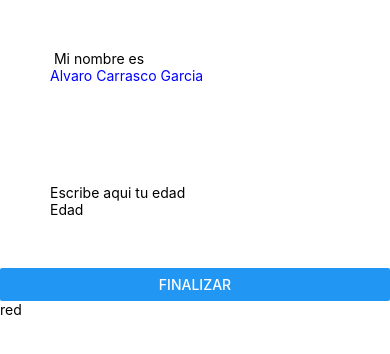
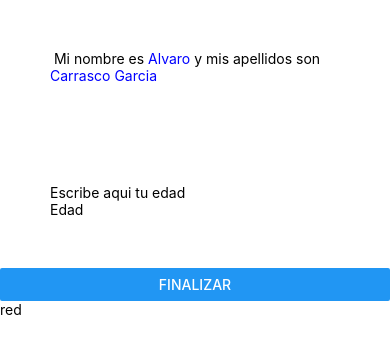
Before and after one commit to Ztatik11/PrimerProyecto, a React Native app: screen / in a window 390 px wide. Shown: the top 354 px of the page. Built offline with nearby package versions, Linux system fonts and the light colour scheme.

Commit message:
Actualizacion4

```diff
--- a/App.js
+++ b/App.js
@@ -4,8 +4,8 @@ import {Button, Text, View, StyleSheet, TextInput,} from "react-native";
 
 export default function App () {
 
-  const nombre = "Alvaro";
-  const apellidos = "Carrasco Garcia";
+  const nombre = <Text style ={[styles.bigBlue]}>Alvaro</Text>;
+  const apellidos = <Text style ={[styles.bigBlue]}>Carrasco Garcia</Text>;
   const [edad,setEdad] = useState(null);
   const [Texto,setTexto] = useState(null);
 
@@ -44,8 +44,8 @@ export default function App () {
 
     <View>
       <View  style ={[styles.View]}>
-      <Text> Mi nombre es </Text>
-      <Text style ={[styles.bigBlue]}>{nombre} {apellidos} </Text>
+      <Text> Mi nombre es {nombre} y mis apellidos son {apellidos}</Text>
+
       </View>
 
       <View style ={[styles.View]}>
```
